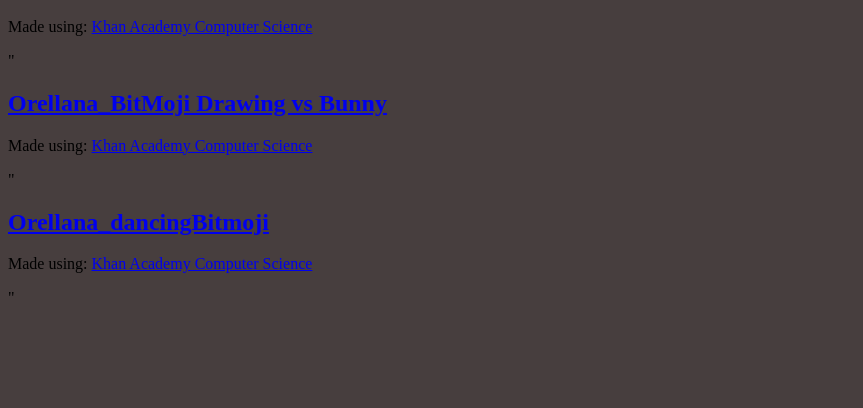
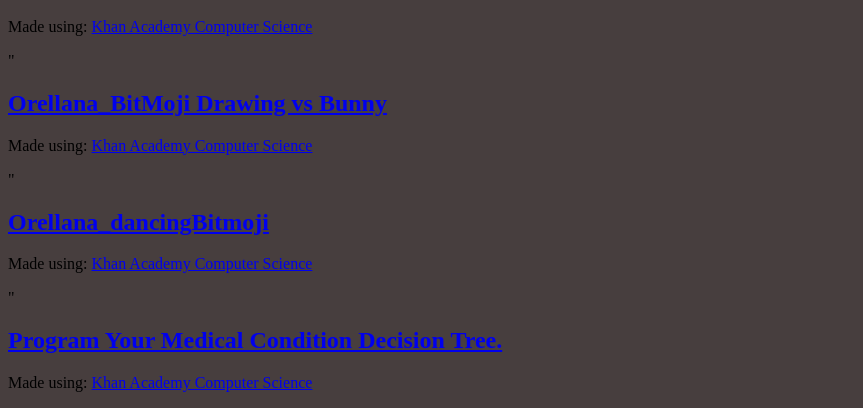
Before and after one commit to DouglasFOrellana/DouglasFOrellana.github.io, a plain HTML site: page JavaReal.html in a window 1280 px wide. Shown: the part 781-1189 px from the top of the page, without its empty margins (0-863 px from the left). Before the commit the page ends 1096 px from the top, so only its background shows below. Drawn offline with Linux system fonts and the light colour scheme; a script that the page names is missing.

Commit message:
Add files via upload

```diff
--- a/JavaReal.html
+++ b/JavaReal.html
@@ -32,5 +32,6 @@
 <h2><a href="https://www.khanacademy.org/computer-programming/dancing-bitmoji-drawing/6627678272405504">Dancing BitMoji Drawing  </a></h2><script src="https://www.khanacademy.org/computer-programming/dancing-bitmoji-drawing/6627678272405504/embed.js?editor=no&buttons=no&author=no&embed=yes"></script><p>Made using: <a href="http://www.khanacademy.org/computer-programming">Khan Academy Computer Science</a></p>"
 <h2><a href="<h2><a href="https://www.khanacademy.org/computer-programming/orellana_bitmoji-drawing-vs-bunny/5758632882651136">Orellana_BitMoji Drawing vs Bunny</a></h2><script src="https://www.khanacademy.org/computer-programming/orellana_bitmoji-drawing-vs-bunny/5758632882651136/embed.js?editor=no&buttons=no&author=yes&embed=yes"></script><p>Made using: <a href="http://www.khanacademy.org/computer-programming">Khan Academy Computer Science</a></p>"</h2>
 <h2><a href="<h2><a href="https://www.khanacademy.org/computer-programming/orellana_dancingbitmoji/5858584656920576">Orellana_dancingBitmoji</a></h2><script src="https://www.khanacademy.org/computer-programming/orellana_dancingbitmoji/5858584656920576/embed.js?editor=no&buttons=no&author=yes&embed=yes"></script><p>Made using: <a href="http://www.khanacademy.org/computer-programming">Khan Academy Computer Science</a></p>"</h2>
+<h2><a href="https://www.khanacademy.org/computer-programming/program-your-medical-condition-decision-tree/5862156417155072"> Program Your Medical Condition Decision Tree.</a></h2><script src="https://www.khanacademy.org/computer-programming/program-your-medical-condition-decision-tree/5862156417155072/embed.js?editor=no&buttons=no&author=no&embed=yes"></script><p>Made using: <a href="http://www.khanacademy.org/computer-programming">Khan Academy Computer Science</a></p></body></h2>
 </body>
 </html>
```
